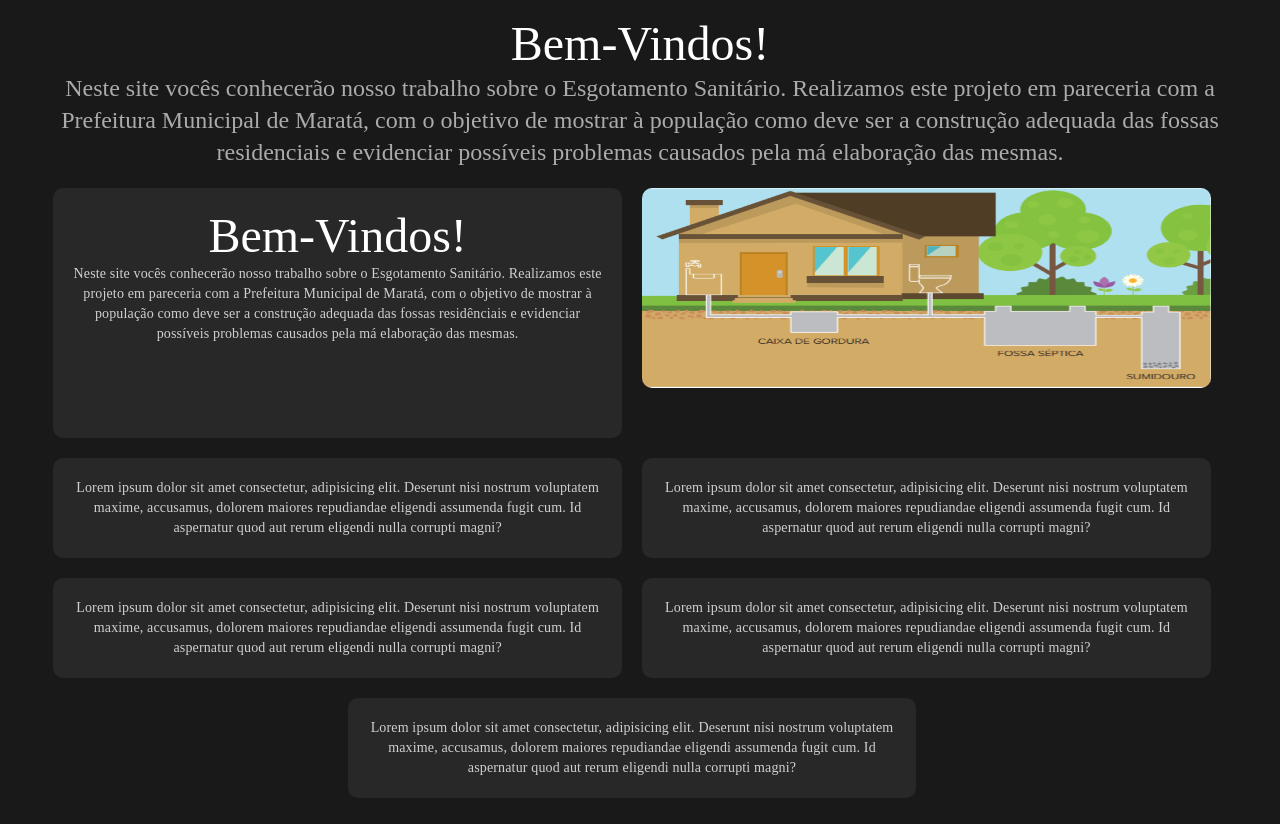
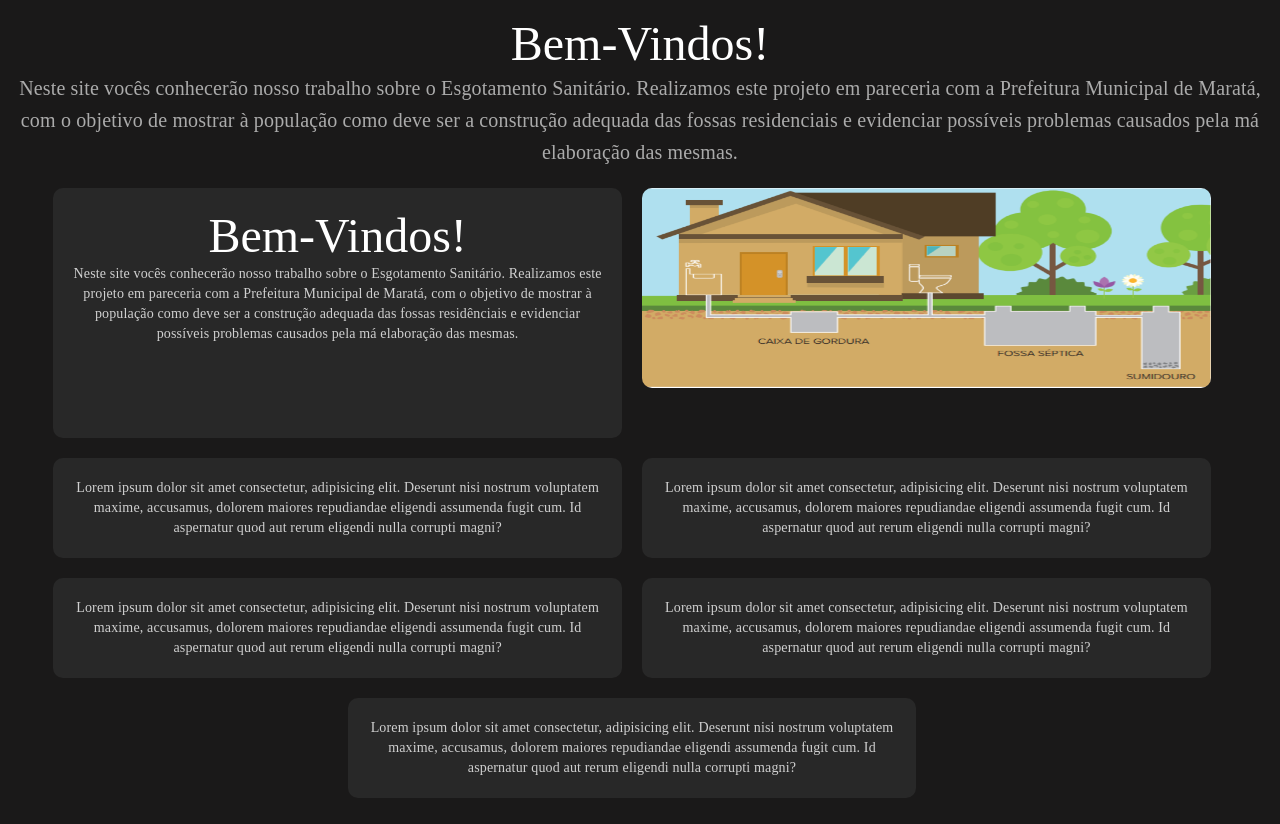
Before and after one commit to brunopp00/esgotamento-sanitario, a React (Vite) app: page / in a window 1280 px wide. Built offline with nearby package versions, Linux system fonts and the light colour scheme; a web font is replaced by a local one.

Commit message:
Alterações

```diff
--- a/src/components/Home/index.jsx
+++ b/src/components/Home/index.jsx
@@ -37,7 +37,7 @@ export const Home = () => {
         </Typography>
         <Typography
           style={{ fontFamily: 'Tilt Warp, cursive' }}
-          variant="h5"
+          variant="h6"
           color={'#ababab'}
         >
             Neste site vocês conhecerão nosso trabalho sobre o Esgotamento Sanitário. Realizamos este projeto em pareceria com a Prefeitura Municipal de Maratá, com o objetivo de mostrar à população como deve ser a construção adequada das fossas residenciais e evidenciar possíveis problemas causados pela má elaboração das mesmas.
--- a/src/components/Home/styles.css
+++ b/src/components/Home/styles.css
@@ -26,5 +26,5 @@
 .text {
     font-family: 'Tilt Warp', cursive;
     color: #d0d0d0;
-    font-size: 0.9rem;
+    font-size: 0.7rem;
  }
```
